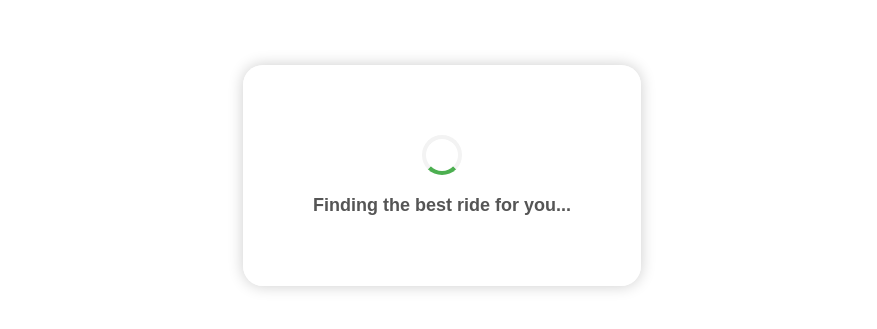
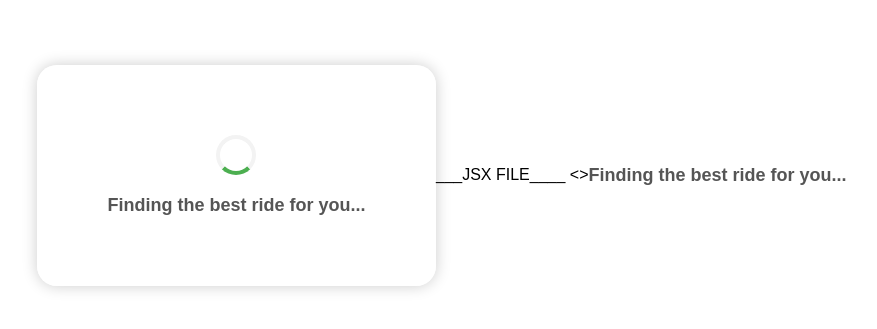
Before and after one commit to praveen24sriv/Hack, a plain HTML site: page load/index.html in a window 1280 px wide. Shown: the part 225-554 px from the top of the page, without its empty margins (198-1075 px from the left). Drawn offline with Linux system fonts and the light colour scheme.

Commit message:
Update index.html

```diff
--- a/load/index.html
+++ b/load/index.html
@@ -13,3 +13,17 @@
   </div>
 </body>
 </html>
+
+
+___JSX FILE____
+
+<>
+  <meta charSet="UTF-8" />
+  <meta name="viewport" content="width=device-width, initial-scale=1.0" />
+  <title>Loading | Carpooling Network</title>
+  <link rel="stylesheet" href="style.css" />
+  <div className="loading-container">
+    <div className="spinner" />
+    <h2>Finding the best ride for you...</h2>
+  </div>
+</>
```
